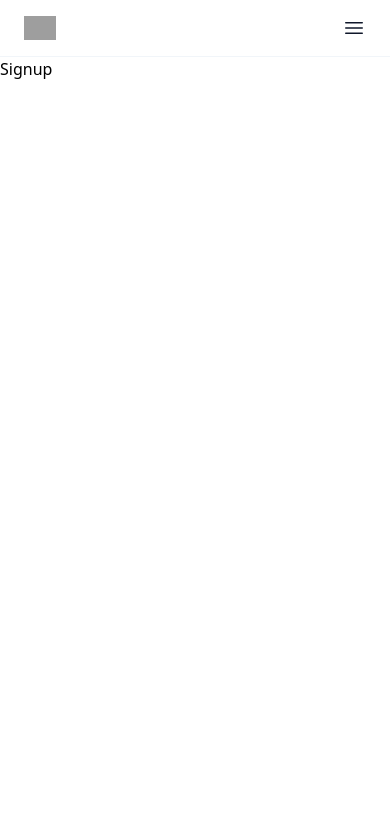
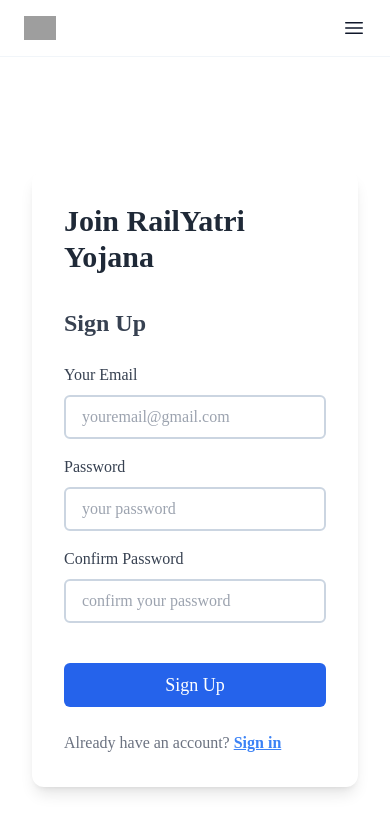
Before and after one commit to Ciriously/sse-bboking-app-frontend, a React (Create React App) app: page /signup in a window 390 px wide. Shown: the top 832 px of the page. Built offline with nearby package versions, Linux system fonts and the light colour scheme; grey boxes are pictures that could not be loaded.

Commit message:
Feat : added auth

```diff
--- a/src/App.jsx
+++ b/src/App.jsx
@@ -4,7 +4,6 @@
 import Home from './pages/Home';
 import Signin from './pages/auth/Signin';
 import Signup from './pages/auth/Signup';
-// Step 1: Import SignIn and SignUp components
 
 const App = () => {
   return (
--- a/src/pages/auth/Signin.jsx
+++ b/src/pages/auth/Signin.jsx
@@ -1,60 +1,103 @@
-import React from 'react'
+import React, { useState } from 'react';
 
 const Signin = () => {
+    const [email, setEmail] = useState('');
+    const [password, setPassword] = useState('');
+    const [errors, setErrors] = useState({});
+
+    const validateForm = () => {
+        const newErrors = {};
+        if (!email) {
+            newErrors.email = 'Email is required';
+        } else if (!/\S+@\S+\.\S+/.test(email)) {
+            newErrors.email = 'Email is invalid';
+        }
+
+        if (!password) {
+            newErrors.password = 'Password is required';
+        } else if (password.length < 6) {
+            newErrors.password = 'Password must be at least 6 characters';
+        }
+
+        setErrors(newErrors);
+        return Object.keys(newErrors).length === 0;
+    };
+
+    const handleSubmit = (e) => {
+        e.preventDefault();
+        if (validateForm()) {
+            // Submit form logic here
+            console.log('Form submitted', { email, password });
+        }
+    };
+
     return (
-        <div><main className="bg-slate-100 min-h-screen flex items-center justify-center p-8 md:p-0">
+        <div>
+            <main className="min-h-screen font-poppins flex items-center justify-center p-8 md:p-0">
                 <div className="bg-white shadow-lg flex flex-col items-center rounded-xl overflow-hidden lg:flex-row lg:w-2/3 2xl:w-1/2">
                     <div className="p-8 lg:w-1/2 sm:p-8">
                         <h1 className="font-bold text-gray-800 text-3xl md:text-4xl md:mb-16">
-                        Discover talented and creative professionals.
+                            Welcome to RailYatri Yojana
                         </h1>
-                    <h2 className="text-2xl font-semibold mt-8 mb-6 text-gray-700">Login</h2>
-                    <form action="" className="flex flex-col">
+                        <h2 className="text-2xl font-semibold mt-8 mb-6 text-gray-700">Sign In</h2>
+                        <form onSubmit={handleSubmit} className="flex flex-col">
                             <div id="input-field" className="flex flex-col mb-4 relative">
                                 <i className="fi fi-rr-envelope absolute top-11 right-5 text-zinc-400" />
                                 <label htmlFor="email" className="mb-2 text-gray-700">
-                                Your email
+                                    Your Email
                                 </label>
                                 <input
                                     type="email"
-                                name=""
                                     id="email"
+                                    value={email}
+                                    onChange={(e) => setEmail(e.target.value)}
                                     placeholder="youremail@gmail.com"
                                     className="px-4 py-2 border-2 border-slate-300 rounded-md max-w-full focus:border-blue-500 focus:outline-none"
                                 />
+                                {errors.email && (
+                                    <span className="text-red-500 text-sm mt-2">{errors.email}</span>
+                                )}
                             </div>
                             <div id="input-field" className="flex flex-col relative">
                                 <i className="fi fi-rr-lock absolute top-11 right-5 text-zinc-400" />
-                            <label htmlFor="Password" className="mb-2 text-gray-700">
+                                <label htmlFor="password" className="mb-2 text-gray-700">
                                     Password
                                 </label>
                                 <input
                                     type="password"
-                                name=""
                                     id="password"
+                                    value={password}
+                                    onChange={(e) => setPassword(e.target.value)}
                                     placeholder="your password"
                                     className="px-4 py-2 border-2 border-slate-300 rounded-md max-w-full focus:outline-none focus:border-blue-500"
                                 />
+                                {errors.password && (
+                                    <span className="text-red-500 text-sm mt-2">{errors.password}</span>
+                                )}
                             </div>
                             <button className="my-6 bg-blue-600 hover:bg-blue-700 text-white font-medium text-lg px-4 py-2 rounded-md">
-                            Login
+                                Sign In
                             </button>
                         </form>
                         <p className="text-gray-500">
                             Don't have an account?{" "}
-                        <a href="#" className="text-blue-500 font-semibold underline">
+                            <a href="/signup" className="text-blue-500 font-semibold underline">
                                 Sign up
                             </a>
                         </p>
                     </div>
                     {/* image */}
                     <div className="w-1/2">
-                    <img src="https://images.unsplash.com/photo-1582217900003-2b19c0e3a7d0?q=80&w=1935&auto=format&fit=crop&ixlib=rb-4.0.3&ixid=M3wxMjA3fDB8MHxwaG90by1wYWdlfHx8fGVufDB8fHx8fA%3D%3D" alt="" className="h-f lg:block hidden" />
+                        <img
+                            src="https://images.unsplash.com/photo-1582217900003-2b19c0e3a7d0?q=80&w=1935&auto=format&fit=crop&ixlib=rb-4.0.3&ixid=M3wxMjA3fDB8MHxwaG90by1wYWdlfHx8fGVufDB8fHx8fA%3D%3D"
+                            alt="Train journey"
+                            className="h-full lg:block hidden"
+                        />
                     </div>
                 </div>
             </main>
         </div>
-    )
+    );
 }
 
-export default Signin
+export default Signin;
--- a/src/pages/auth/Signup.jsx
+++ b/src/pages/auth/Signup.jsx
@@ -1,9 +1,125 @@
-import React from 'react'
+import React, { useState } from 'react';
 
 const Signup = () => {
+    const [email, setEmail] = useState('');
+    const [password, setPassword] = useState('');
+    const [confirmPassword, setConfirmPassword] = useState('');
+    const [errors, setErrors] = useState({});
+
+    const validateForm = () => {
+        const newErrors = {};
+        if (!email) {
+            newErrors.email = 'Email is required';
+        } else if (!/\S+@\S+\.\S+/.test(email)) {
+            newErrors.email = 'Email is invalid';
+        }
+
+        if (!password) {
+            newErrors.password = 'Password is required';
+        } else if (password.length < 6) {
+            newErrors.password = 'Password must be at least 6 characters';
+        }
+
+        if (password !== confirmPassword) {
+            newErrors.confirmPassword = 'Passwords do not match';
+        }
+
+        setErrors(newErrors);
+        return Object.keys(newErrors).length === 0;
+    };
+
+    const handleSubmit = (e) => {
+        e.preventDefault();
+        if (validateForm()) {
+            // Submit form logic here
+            console.log('Form submitted', { email, password });
+        }
+    };
+
     return (
-        <div>Signup</div>
-    )
+        <div>
+            <main className="min-h-screen font-poppins flex items-center justify-center p-8 md:p-0">
+                <div className="bg-white shadow-lg flex flex-col items-center rounded-xl overflow-hidden lg:flex-row lg:w-2/3 2xl:w-2/4">
+                    <div className="p-8 lg:w-1/2 sm:p-8">
+                        <h1 className="font-bold text-gray-800 text-3xl md:text-4xl md:mb-16">
+                            Join RailYatri Yojana
+                        </h1>
+                        <h2 className="text-2xl font-semibold mt-8 mb-6 text-gray-700">Sign Up</h2>
+                        <form onSubmit={handleSubmit} className="flex flex-col">
+                            <div id="input-field" className="flex flex-col mb-4 relative">
+                                <i className="fi fi-rr-envelope absolute top-11 right-5 text-zinc-400" />
+                                <label htmlFor="email" className="mb-2 text-gray-700">
+                                    Your Email
+                                </label>
+                                <input
+                                    type="email"
+                                    id="email"
+                                    value={email}
+                                    onChange={(e) => setEmail(e.target.value)}
+                                    placeholder="youremail@gmail.com"
+                                    className="px-4 py-2 border-2 border-slate-300 rounded-md max-w-full focus:border-blue-500 focus:outline-none"
+                                />
+                                {errors.email && (
+                                    <span className="text-red-500 text-sm mt-2">{errors.email}</span>
+                                )}
+                            </div>
+                            <div id="input-field" className="flex flex-col mb-4 relative">
+                                <i className="fi fi-rr-lock absolute top-11 right-5 text-zinc-400" />
+                                <label htmlFor="password" className="mb-2 text-gray-700">
+                                    Password
+                                </label>
+                                <input
+                                    type="password"
+                                    id="password"
+                                    value={password}
+                                    onChange={(e) => setPassword(e.target.value)}
+                                    placeholder="your password"
+                                    className="px-4 py-2 border-2 border-slate-300 rounded-md max-w-full focus:outline-none focus:border-blue-500"
+                                />
+                                {errors.password && (
+                                    <span className="text-red-500 text-sm mt-2">{errors.password}</span>
+                                )}
+                            </div>
+                            <div id="input-field" className="flex flex-col mb-4 relative">
+                                <i className="fi fi-rr-lock absolute top-11 right-5 text-zinc-400" />
+                                <label htmlFor="confirmPassword" className="mb-2 text-gray-700">
+                                    Confirm Password
+                                </label>
+                                <input
+                                    type="password"
+                                    id="confirmPassword"
+                                    value={confirmPassword}
+                                    onChange={(e) => setConfirmPassword(e.target.value)}
+                                    placeholder="confirm your password"
+                                    className="px-4 py-2 border-2 border-slate-300 rounded-md max-w-full focus:outline-none focus:border-blue-500"
+                                />
+                                {errors.confirmPassword && (
+                                    <span className="text-red-500 text-sm mt-2">{errors.confirmPassword}</span>
+                                )}
+                            </div>
+                            <button className="my-6 bg-blue-600 hover:bg-blue-700 text-white font-medium text-lg px-4 py-2 rounded-md">
+                                Sign Up
+                            </button>
+                        </form>
+                        <p className="text-gray-500">
+                            Already have an account?{" "}
+                            <a href="/signin" className="text-blue-500 font-semibold underline">
+                                Sign in
+                            </a>
+                        </p>
+                    </div>
+                    {/* image */}
+                    <div className="w-1/2">
+                        <img
+                            src="https://images.unsplash.com/photo-1566042349952-5919eb5d7f88?q=80&w=1935&auto=format&fit=crop&ixlib=rb-4.0.3&ixid=M3wxMjA3fDB8MHxwaG90by1wYWdlfHx8fGVufDB8fHx8fA%3D%3D"
+                            alt="Train journey"
+                            className="h-full lg:block hidden"
+                        />
+                    </div>
+                </div>
+            </main>
+        </div>
+    );
 }
 
-export default Signup
+export default Signup;
```
Lines whose indentation alone changed are shown as unchanged.
